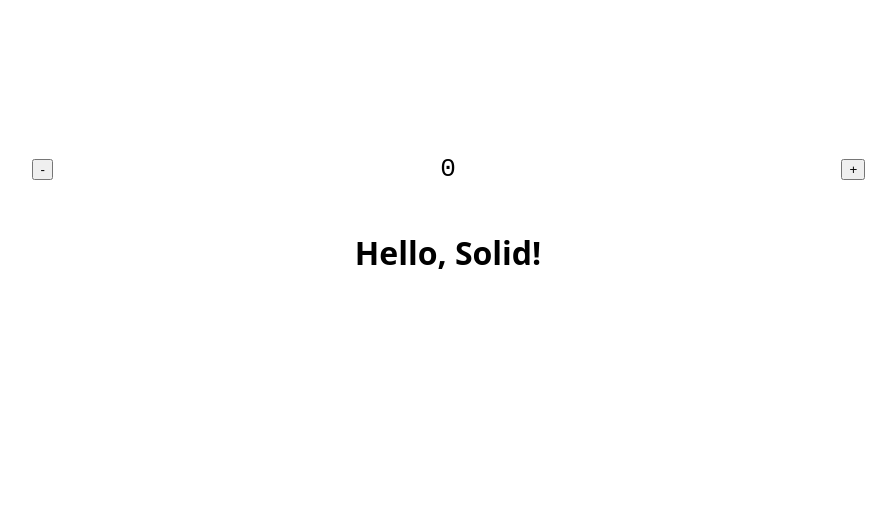
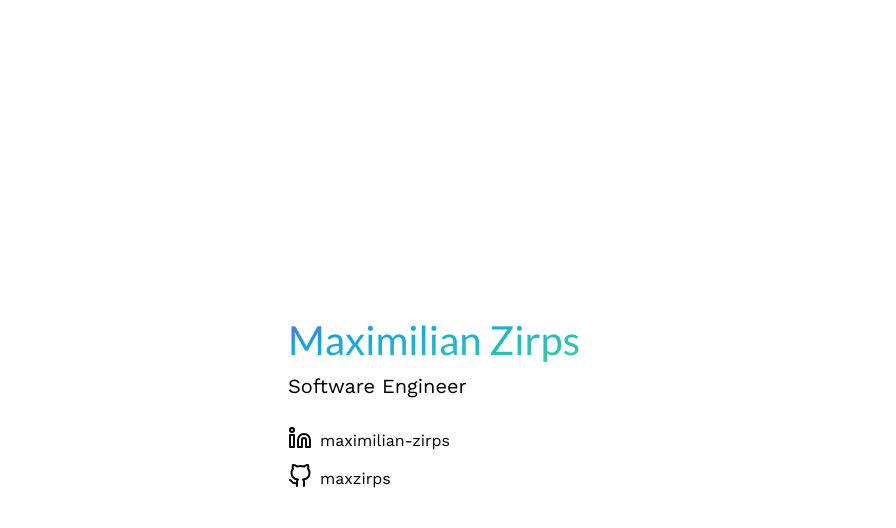
Before and after one commit to maxzirps/maxzirps.at, an Astro site: page / in a window 1280 px wide. Shown: the whole page, without its empty margins (192-1088 px from the left). Built offline with nearby package versions, Linux system fonts and the light colour scheme; Astro itself is replaced by a stand-in of ours.

Commit message:
set up minimalistic website with links

```diff
--- a/astro.config.mjs
+++ b/astro.config.mjs
@@ -1,8 +1,10 @@
-import { defineConfig } from 'astro/config';
-import solid from '@astrojs/solid-js';
+import { defineConfig } from "astro/config";
+import solid from "@astrojs/solid-js";
+
+import tailwind from "@astrojs/tailwind";
 
 // https://astro.build/config
 export default defineConfig({
-	// Enable Solid to support Solid JSX components.
-	integrations: [solid()],
+  // Enable Solid to support Solid JSX components.
+  integrations: [solid(), tailwind()],
 });
--- /dev/null
+++ b/eslint.config.js
@@ -0,0 +1,2 @@
+import eslintPluginAstro from "eslint-plugin-astro";
+export default [...eslintPluginAstro.configs.recommended, {}];
--- /dev/null
+++ b/sources.txt
@@ -0,0 +1 @@
+favicon.svg: https://www.svgrepo.com/svg/73490/paper-plane
--- a/src/components/Counter.css
+++ /dev/null
@@ -1,11 +0,0 @@
-.counter {
-	display: grid;
-	font-size: 2em;
-	grid-template-columns: repeat(3, minmax(0, 1fr));
-	margin-top: 3em;
-	place-items: center;
-}
-
-.counter-message {
-	text-align: center;
-}
--- a/src/components/Counter.tsx
+++ /dev/null
@@ -1,19 +0,0 @@
-import { createSignal, type JSX } from 'solid-js';
-import './Counter.css';
-
-export default function Counter(props: { children?: JSX.Element }) {
-	const [count, setCount] = createSignal(0);
-	const add = () => setCount(count() + 1);
-	const subtract = () => setCount(count() - 1);
-
-	return (
-		<>
-			<div class="counter">
-				<button onClick={subtract}>-</button>
-				<pre>{count()}</pre>
-				<button onClick={add}>+</button>
-			</div>
-			<div class="counter-message">{props.children}</div>
-		</>
-	);
-}
--- a/src/pages/index.astro
+++ b/src/pages/index.astro
@@ -1,9 +1,6 @@
 ---
-// Component Imports
-import Counter from '../components/Counter';
-
-// Full Astro Component Syntax:
-// https://docs.astro.build/basics/astro-components/
+import "@fontsource-variable/work-sans";
+import "@fontsource/lato";
 ---
 
 <html lang="en">
@@ -13,21 +10,103 @@
     <meta name="generator" content={Astro.generator} />
     <link rel="icon" type="image/svg+xml" href="/favicon.svg" />
     <style>
-			html,
       body {
-				font-family: system-ui;
+        font-family: "Work Sans", sans-serif, system-ui;
+        line-height: 1.6;
+        font-size: 16px;
         margin: 0;
+        padding: 0;
       }
-			body {
-				padding: 2rem;
+
+      h1,
+      h2,
+      h3,
+      h4,
+      h5,
+      h6 {
+        font-family: "Lato", sans-serif, system-ui;
+        font-weight: 500;
+      }
+
+      h1 {
+        font-size: 2.5rem;
+      }
+
+      h2 {
+        font-size: 2rem;
+      }
+
+      h3 {
+        font-size: 1.75rem;
+      }
+
+      h4 {
+        font-size: 1.5rem;
+      }
+
+      h5 {
+        font-size: 1.25rem;
+      }
+
+      h6 {
+        font-size: 1rem;
       }
     </style>
   </head>
   <body>
-		<main>
-			<Counter client:visible>
-				<h1>Hello, Solid!</h1>
-			</Counter>
+    <main class="flex h-screen">
+      <div class="p-8 m-auto w-96 bg-white flex flex-col rounded">
+        <h1
+          class="bg-clip-text text-transparent bg-gradient-to-br from-indigo-500 from-10% via-sky-500 via-30% to-emerald-400 to-90%"
+        >
+          Maximilian Zirps
+        </h1>
+        <p class="text-xl">Software Engineer</p>
+        <div class="mt-6">
+          <div class="mb-2">
+            <a
+              target="_blank"
+              rel="noopener noreferrer"
+              href="https://www.linkedin.com/in/maximilian-zirps/"
+              aria-label="Go to my LinkedIn page"
+              class="hover:text-indigo-500 transition-colors ease-in-out duration-300"
+              ><svg
+                xmlns="http://www.w3.org/2000/svg"
+                fill="none"
+                stroke="currentColor"
+                stroke-linecap="round"
+                stroke-linejoin="round"
+                stroke-width="2"
+                class="feather feather-linkedin h-6 w-6 inline-block"
+                ><path
+                  d="M16 8a6 6 0 0 1 6 6v7h-4v-7a2 2 0 0 0-2-2 2 2 0 0 0-2 2v7h-4v-7a6 6 0 0 1 6-6zM2 9h4v12H2z"
+                ></path><circle cx="4" cy="4" r="2"></circle></svg
+              ><span class="ml-2 align-sub">maximilian-zirps</span>
+            </a>
+          </div>
+          <div>
+            <a
+              target="_blank"
+              rel="noopener noreferrer"
+              href="https://github.com/maxzirps"
+              aria-label="Go to my Github page"
+              class="hover:text-indigo-500 transition-colors ease-in-out duration-300"
+              ><svg
+                xmlns="http://www.w3.org/2000/svg"
+                fill="none"
+                stroke="currentColor"
+                stroke-linecap="round"
+                stroke-linejoin="round"
+                stroke-width="2"
+                class="feather feather-github h-6 w-6 inline-block"
+                ><path
+                  d="M9 19c-5 1.5-5-2.5-7-3m14 6v-3.87a3.37 3.37 0 0 0-.94-2.61c3.14-.35 6.44-1.54 6.44-7A5.44 5.44 0 0 0 20 4.77 5.07 5.07 0 0 0 19.91 1S18.73.65 16 2.48a13.38 13.38 0 0 0-7 0C6.27.65 5.09 1 5.09 1A5.07 5.07 0 0 0 5 4.77a5.44 5.44 0 0 0-1.5 3.78c0 5.42 3.3 6.61 6.44 7A3.37 3.37 0 0 0 9 18.13V22"
+                ></path></svg
+              ><span class="ml-2 align-sub">maxzirps</span></a
+            >
+          </div>
+        </div>
+      </div>
     </main>
   </body>
 </html>
--- /dev/null
+++ b/tailwind.config.mjs
@@ -0,0 +1,8 @@
+/** @type {import('tailwindcss').Config} */
+export default {
+  content: ["./src/**/*.{astro,html,js,jsx,md,mdx,svelte,ts,tsx,vue}"],
+  theme: {
+    extend: {},
+  },
+  plugins: [],
+};
```
Also changed, not shown: ToDo.md (added, +3 -0 lines), package.json (+14 -2 lines), .prettierrc.mjs (added), README.md, public/favicon.svg, tsconfig.json (line endings or trailing spaces), 1 other file. Lines whose indentation alone changed are shown as unchanged.
